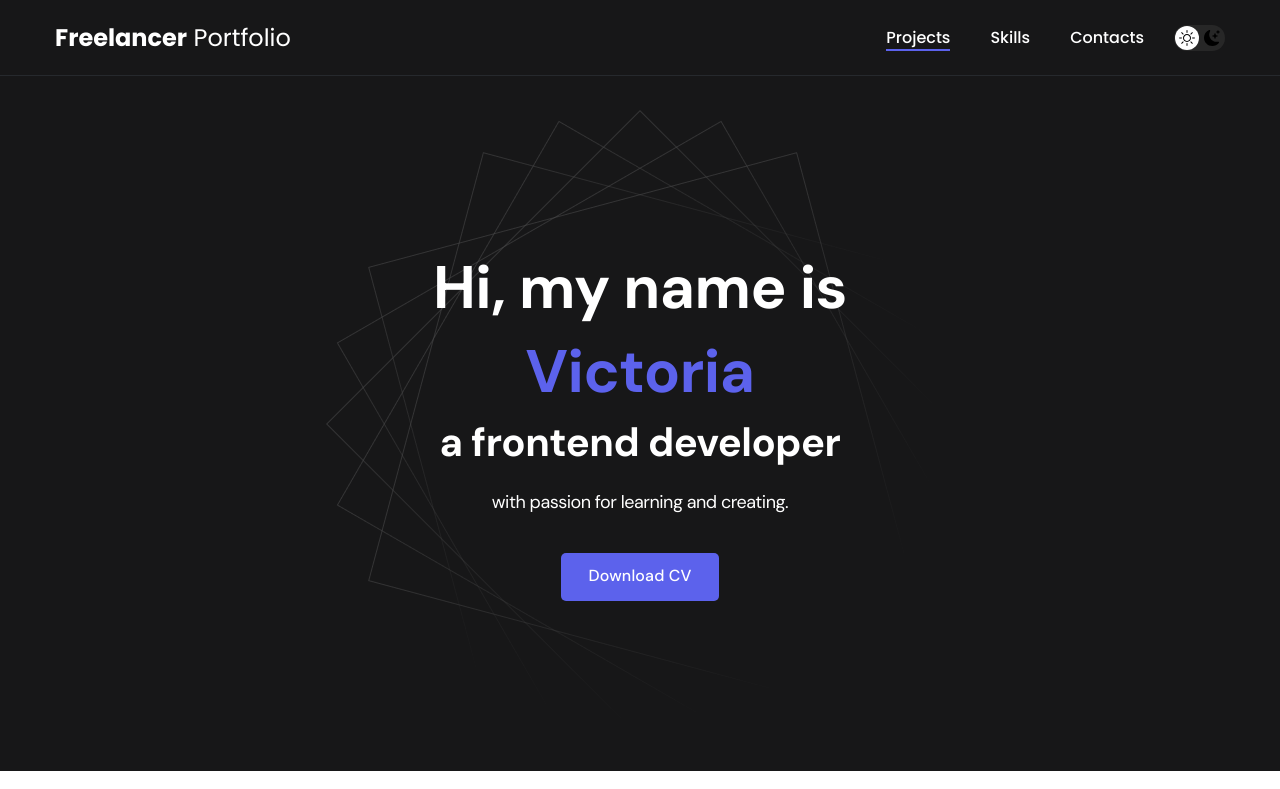
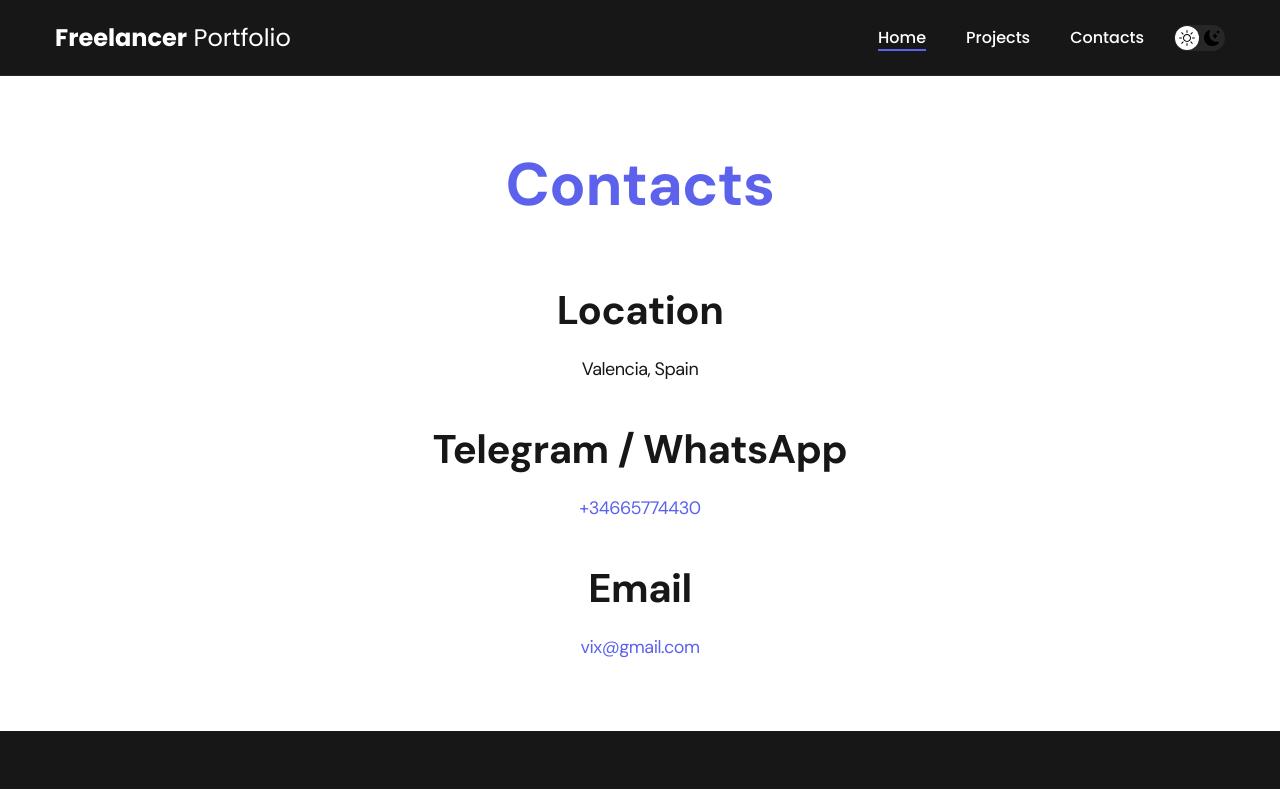
Before and after one commit to vixxxyg/Portfolio-React, a React (Create React App) app: page / in a window 1280 px wide. Shown: the top 789 px of the page. Built offline with nearby package versions, Linux system fonts and the light colour scheme.

Commit message:
adds Contacts page

```diff
--- a/src/App.js
+++ b/src/App.js
@@ -1,15 +1,17 @@
 import "./styles/main.css";
 
 import Navbar from "./components/navbar/Navbar.js";
+import Footer from "./components/footer/Footer.js";
 import Home from "./pages/Home.js";
-import Footer from "./components/footer/Footer.js";
 import Projects from "./pages/Projects.js";
+import Contacts from "./pages/Contacts.js";
 
 function App() {
   return (
         <div className="App">
             <Navbar />
-            <Home />
+            {/* <Home /> */}
+            <Contacts />
             <Footer />
         </div>
           );
--- a/src/components/navbar/Navbar.js
+++ b/src/components/navbar/Navbar.js
@@ -16,10 +16,10 @@ function Navbar () {
 
                      <ul className="nav-list">
                         <li className="nav-list__item">
-                            <a href="./index.html" className="nav-list__link nav-list__link--active">Projects</a>
+                            <a href="./index.html" className="nav-list__link nav-list__link--active">Home</a>
                         </li>
                         <li className="nav-list__item">
-                            <a href="./skills.html" className="nav-list__link">Skills</a>
+                            <a href="./skills.html" className="nav-list__link">Projects</a>
                         </li>
                         <li className="nav-list__item">
                             <a href="./contacts.html" className="nav-list__link">Contacts</a>
--- /dev/null
+++ b/src/pages/Contacts.js
@@ -0,0 +1,31 @@
+import Footer from "../components/footer/Footer";
+import Navbar from "../components/navbar/Navbar";
+
+function Contacts () {
+    return (
+        <main className="section">
+            <div className="container">
+                <h1 className="title-1">Contacts</h1>
+                <ul className="content-list">
+                    <li className="content-list__item">
+                        <h2 className="title-2">Location</h2>
+                        <p>Valencia, Spain</p>
+                    </li>
+                    <li className="content-list__item">
+                        <h2 className="title-2">Telegram / WhatsApp</h2>
+                        <p>
+                            <a href="tel:+34665774430">+34665774430</a></p>
+                    </li>
+                    <li className="content-list__item">
+                        <h2 className="title-2">Email</h2>
+                        <p>
+                            <a href="mailto:vix@gmail.com">vix@gmail.com</a>
+                        </p>
+                    </li>
+                </ul>
+            </div>
+       </main>
+    );
+}
+
+export default Contacts;
```
